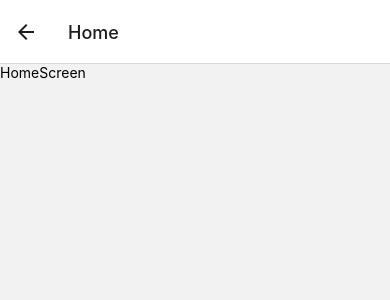
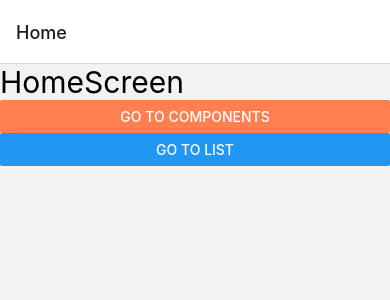
Before and after one commit to UsamaBhakrani/Native-Components-RN, a React Native app: screen /Home in a window 390 px wide. Shown: the top 300 px of the page. Built offline with nearby package versions, Linux system fonts and the light colour scheme.

Commit message:
in-app routing with Buttons

```diff
--- a/App.js
+++ b/App.js
@@ -9,7 +9,7 @@ const Stack = createNativeStackNavigator();
 const App = () => {
   return (
     <NavigationContainer>
-      <Stack.Navigator initialRouteName="List">
+      <Stack.Navigator initialRouteName="Home">
         <Stack.Screen name="Home" component={HomeScreen} />
         <Stack.Screen name="List" component={ListScreen} />
         <Stack.Screen name="Component" component={ComponentScreen} />
--- a/src/screens/HomeScreen.js
+++ b/src/screens/HomeScreen.js
@@ -1,9 +1,32 @@
-import { Text } from "react-native"
+import { Text, View, StyleSheet, Button, TouchableOpacity } from "react-native";
 
-const HomeScreen = () => {
+const HomeScreen = ({ navigation: { navigate } }) => {
   return (
-    <Text>HomeScreen</Text>
-  )
-}
+    <View>
+      <Text style={styles.text}>HomeScreen</Text>
+      <Button
+        color="coral"
+        style={styles.button}
+        title="Go to Components"
+        onPress={() => navigate("Component")}
+      />
+      <Button
+        style={styles.button}
+        title="Go to List"
+        onPress={() => navigate("List")}
+      />
+    </View>
+  );
+};
 
-export default HomeScreen
+const styles = StyleSheet.create({
+  text: {
+    fontSize: 30,
+  },
+  button: {
+    marginTop: 10,
+    width: 5,
+  },
+});
+
+export default HomeScreen;
```
